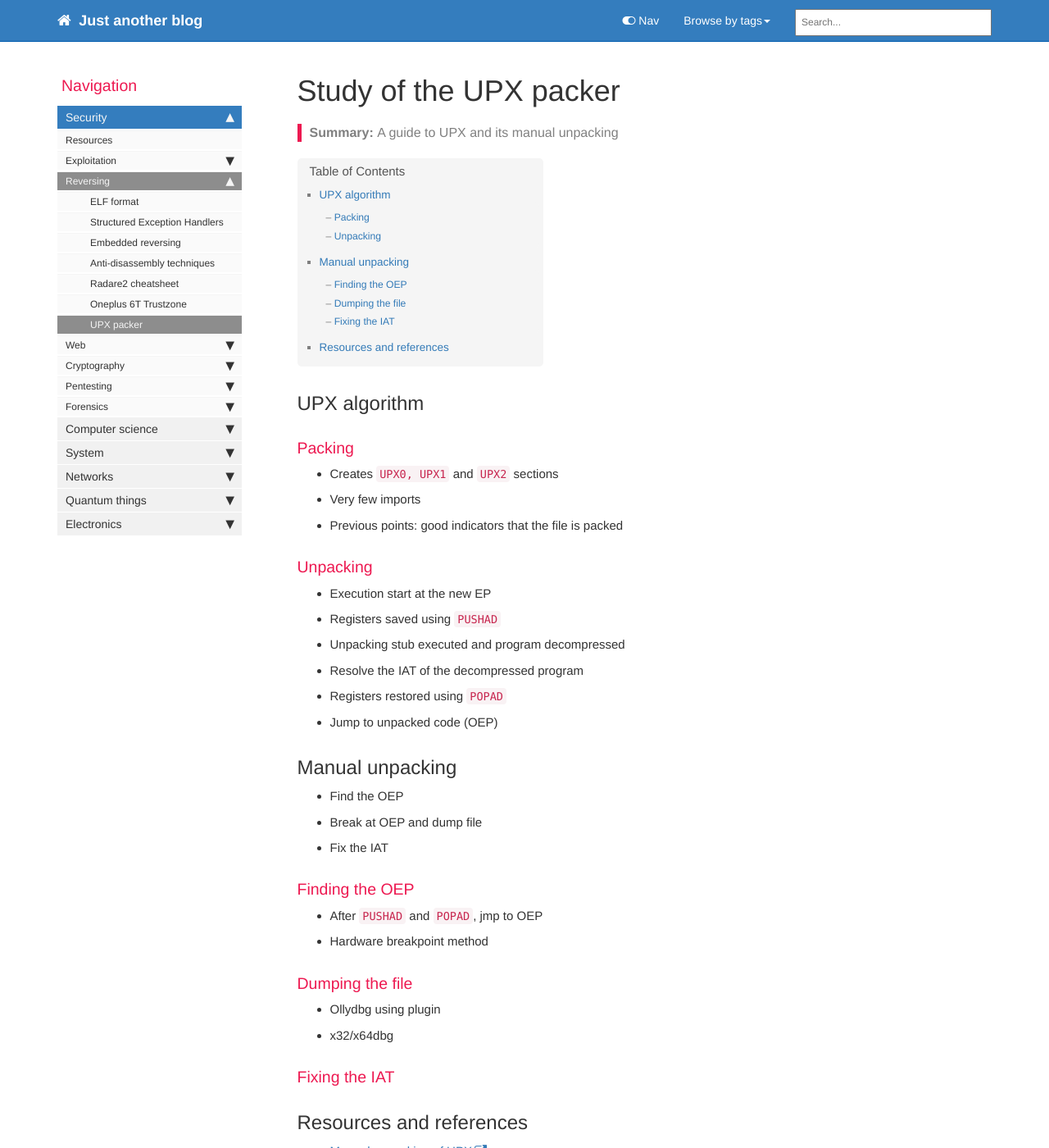
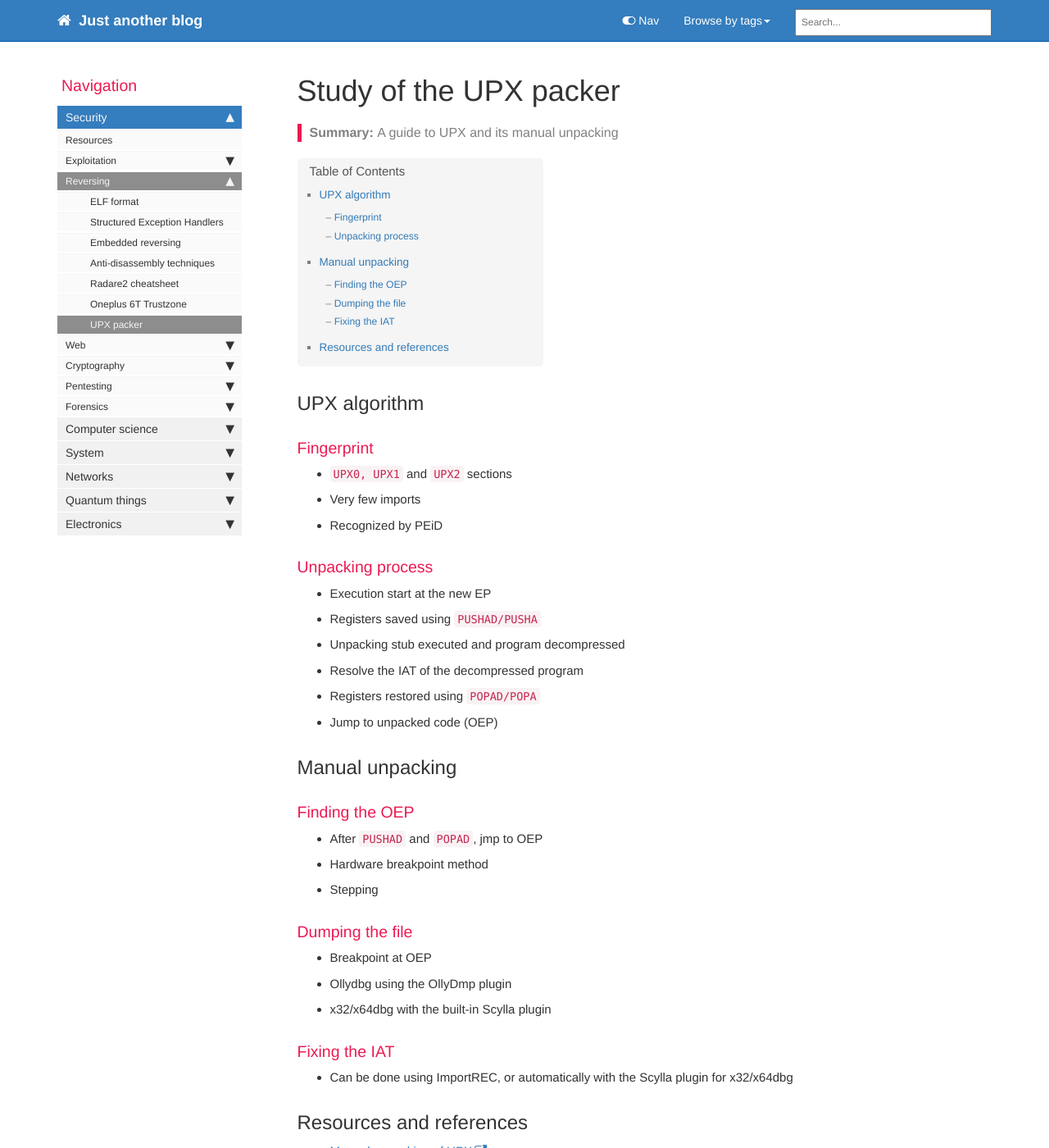
Before and after one commit to greglan/greglan.github.io, a Jekyll site: the page built from pages/security/reversing/upx.md, in a window 1280 px wide and 1400 px high. Shown: the whole window at 82% size. Built offline with Jekyll 4.4.1, drawn with Linux system fonts in a browser that asks for light colours; nearby versions of some CDN libraries; comment, search, counter and statistics services are not loaded.

Commit message:
Updated ELF

```diff
--- a/pages/security/reversing/upx.md
+++ b/pages/security/reversing/upx.md
@@ -7,33 +7,33 @@ summary: "A guide to UPX and its manual unpacking"
 ---
 
 ## UPX algorithm
-### Packing
-* Creates `UPX0, UPX1` and `UPX2` sections
+### Fingerprint
+* `UPX0, UPX1` and `UPX2` sections
 * Very few imports
-* Previous points: good indicators that the file is packed
+* Recognized by PEiD
 
-### Unpacking
+### Unpacking process
 * Execution start at the new EP
-* Registers saved using `PUSHAD`
+* Registers saved using `PUSHAD/PUSHA`
 * Unpacking stub executed and program decompressed
 * Resolve the IAT of the decompressed program
-* Registers restored using `POPAD`
+* Registers restored using `POPAD/POPA`
 * Jump to unpacked code (OEP)
 
 ## Manual unpacking
-* Find the OEP
-* Break at OEP and dump file
-* Fix the IAT
-
 ### Finding the OEP
 * After `PUSHAD` and `POPAD`, jmp to OEP
 * Hardware breakpoint method
+* Stepping
 
 ### Dumping the file
-* Ollydbg using plugin
-* x32/x64dbg
+* Breakpoint at OEP
+* Ollydbg using the OllyDmp plugin
+* x32/x64dbg with the built-in Scylla plugin
 
 ### Fixing the IAT
+* Can be done using ImportREC, or automatically with the Scylla plugin for
+x32/x64dbg
 
 ## Resources and references
 * [Manual unpacking of UPX](https://securityxploded.com/unpackingupx.php)
```
Also changed, not shown: pages/security/exploitation/protections.md (+3 -5 lines), pages/security/reversing/elf.md (+43 -34 lines), images/lazy-linking.png (added).
